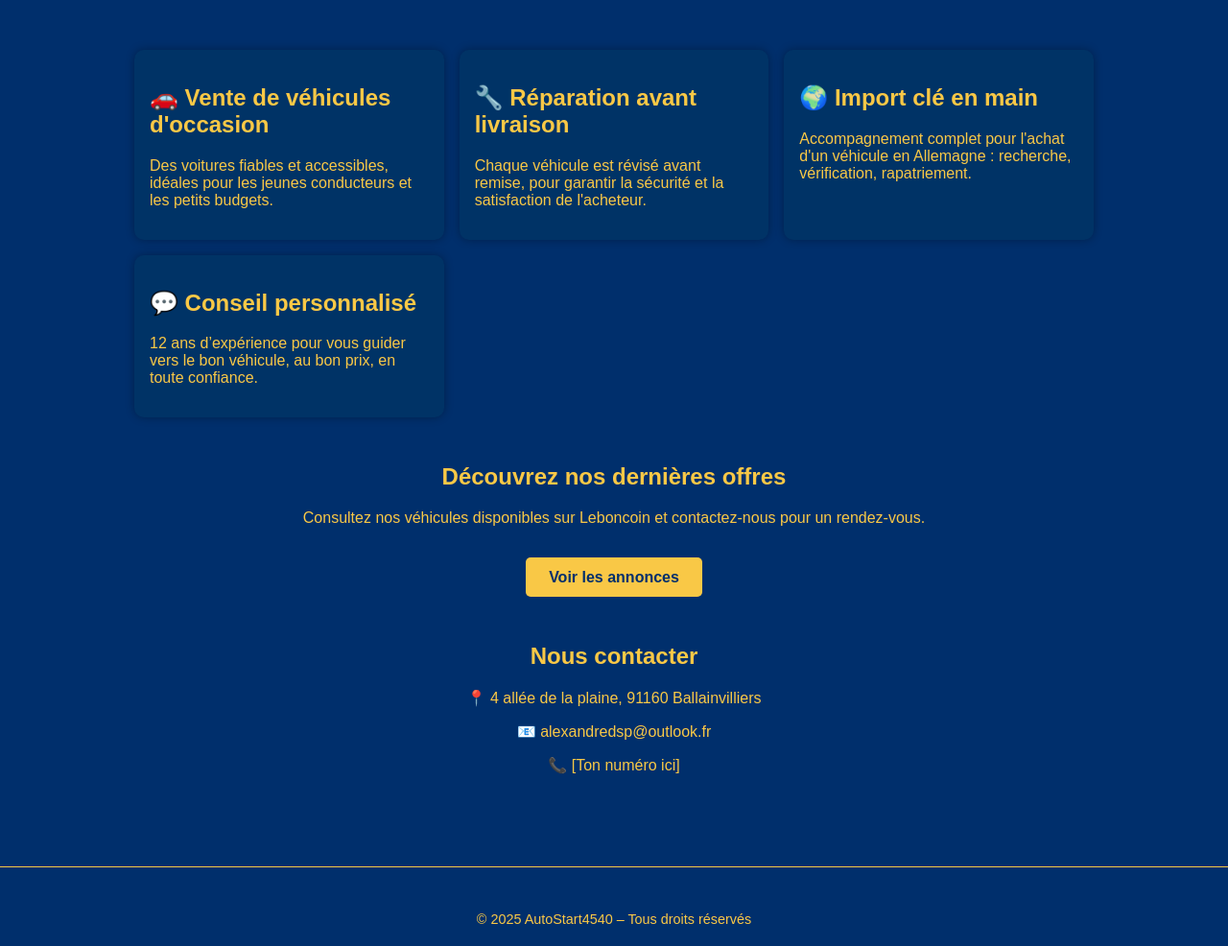
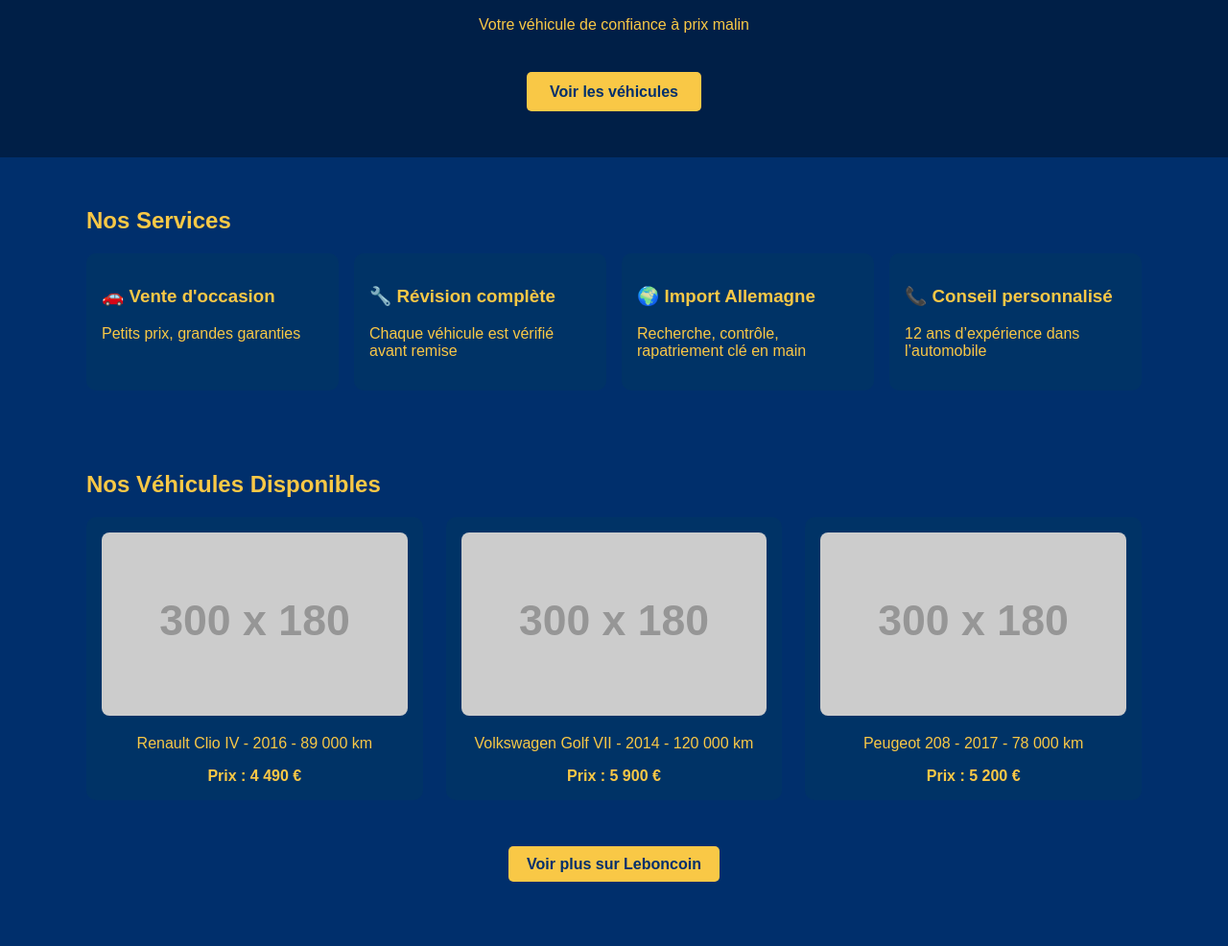
Before and after one commit to autostart4540/autostart4540, a plain HTML site: page index.html in a window 1280 px wide. Shown: the part 150-1136 px from the top of the page at 96% size. Drawn offline with Linux system fonts and the light colour scheme; placeholder pictures from the web are drawn by us.

Commit message:
Add files via upload

```diff
--- a/index.html
+++ b/index.html
@@ -7,42 +7,52 @@
   <link rel="stylesheet" href="style.css">
 </head>
 <body>
-  <header>
+  <header class="hero">
     <h1>AutoStart4540</h1>
-    <p>Votre partenaire automobile : véhicules à prix mini, service maxi</p>
+    <p>Votre véhicule de confiance à prix malin</p>
+    <a href="#vehicules" class="cta">Voir les véhicules</a>
   </header>
 
   <main>
-    <section class="cards">
-      <div class="card">
-        <h2>🚗 Vente de véhicules d'occasion</h2>
-        <p>Des voitures fiables et accessibles, idéales pour les jeunes conducteurs et les petits budgets.</p>
-      </div>
-      <div class="card">
-        <h2>🔧 Réparation avant livraison</h2>
-        <p>Chaque véhicule est révisé avant remise, pour garantir la sécurité et la satisfaction de l'acheteur.</p>
-      </div>
-      <div class="card">
-        <h2>🌍 Import clé en main</h2>
-        <p>Accompagnement complet pour l'achat d'un véhicule en Allemagne : recherche, vérification, rapatriement.</p>
-      </div>
-      <div class="card">
-        <h2>💬 Conseil personnalisé</h2>
-        <p>12 ans d’expérience pour vous guider vers le bon véhicule, au bon prix, en toute confiance.</p>
+    <section class="section">
+      <h2>Nos Services</h2>
+      <div class="grid">
+        <div class="card"><h3>🚗 Vente d'occasion</h3><p>Petits prix, grandes garanties</p></div>
+        <div class="card"><h3>🔧 Révision complète</h3><p>Chaque véhicule est vérifié avant remise</p></div>
+        <div class="card"><h3>🌍 Import Allemagne</h3><p>Recherche, contrôle, rapatriement clé en main</p></div>
+        <div class="card"><h3>📞 Conseil personnalisé</h3><p>12 ans d’expérience dans l’automobile</p></div>
       </div>
     </section>
 
-    <section class="annonces">
-      <h2>Découvrez nos dernières offres</h2>
-      <p>Consultez nos véhicules disponibles sur Leboncoin et contactez-nous pour un rendez-vous.</p>
-      <a href="https://www.leboncoin.fr" target="_blank" class="btn">Voir les annonces</a>
+    <section id="vehicules" class="section">
+      <h2>Nos Véhicules Disponibles</h2>
+      <div class="gallery">
+        <div class="vehicle">
+          <img src="https://via.placeholder.com/300x180?text=Clio+IV" alt="Clio IV" />
+          <p>Renault Clio IV - 2016 - 89 000 km</p>
+          <strong>Prix : 4 490 €</strong>
+        </div>
+        <div class="vehicle">
+          <img src="https://via.placeholder.com/300x180?text=Golf+VII" alt="Golf VII" />
+          <p>Volkswagen Golf VII - 2014 - 120 000 km</p>
+          <strong>Prix : 5 900 €</strong>
+        </div>
+        <div class="vehicle">
+          <img src="https://via.placeholder.com/300x180?text=208+Peugeot" alt="Peugeot 208" />
+          <p>Peugeot 208 - 2017 - 78 000 km</p>
+          <strong>Prix : 5 200 €</strong>
+        </div>
+      </div>
+      <div class="text-center">
+        <a class="cta" href="https://www.leboncoin.fr" target="_blank">Voir plus sur Leboncoin</a>
+      </div>
     </section>
 
-    <section class="contact">
-      <h2>Nous contacter</h2>
+    <section class="section contact">
+      <h2>Contact</h2>
       <p>📍 4 allée de la plaine, 91160 Ballainvilliers</p>
       <p>📧 alexandredsp@outlook.fr</p>
-      <p>📞 [Ton numéro ici]</p>
+      <p>📞 06 50 17 09 02</p>
     </section>
   </main>
 
--- a/style.css
+++ b/style.css
@@ -1,47 +1,79 @@
 
 body {
   margin: 0;
-  font-family: Arial, sans-serif;
+  font-family: 'Arial', sans-serif;
   background-color: #002F6C;
   color: #F9C846;
 }
-header, footer {
+a {
+  color: #002F6C;
+  text-decoration: none;
+}
+.hero {
+  background: #001f47;
+  color: #F9C846;
+  padding: 3rem 1rem;
   text-align: center;
+}
+.hero h1 {
+  font-size: 3rem;
+}
+.hero .cta {
+  display: inline-block;
+  margin-top: 1.5rem;
+  padding: 0.7rem 1.5rem;
+  background: #F9C846;
+  color: #002F6C;
+  font-weight: bold;
+  border-radius: 5px;
+}
+.section {
   padding: 2rem 1rem;
+  max-width: 1100px;
+  margin: auto;
 }
-h1 { font-size: 2.5rem; margin-bottom: 0.5rem; }
-main {
-  max-width: 1000px;
-  margin: auto;
-  padding: 1rem;
-}
-.cards {
+.grid {
   display: grid;
-  grid-template-columns: repeat(auto-fit, minmax(280px, 1fr));
+  grid-template-columns: repeat(auto-fit, minmax(220px, 1fr));
   gap: 1rem;
 }
 .card {
   background: #003366;
   padding: 1rem;
   border-radius: 10px;
-  box-shadow: 0 0 10px rgba(0,0,0,0.3);
 }
-.annonces, .contact {
+.gallery {
+  display: grid;
+  grid-template-columns: repeat(auto-fit, minmax(280px, 1fr));
+  gap: 1.5rem;
+  margin-top: 1rem;
+}
+.vehicle {
+  background: #003366;
+  padding: 1rem;
+  border-radius: 10px;
   text-align: center;
+}
+.vehicle img {
+  width: 100%;
+  border-radius: 8px;
+}
+.cta {
+  display: inline-block;
+  margin-top: 1rem;
+  background: #F9C846;
+  color: #002F6C;
+  padding: 0.6rem 1.2rem;
+  border-radius: 5px;
+  font-weight: bold;
+}
+.text-center {
+  text-align: center;
+  margin-top: 2rem;
+}
+footer {
+  text-align: center;
+  border-top: 1px solid #F9C846;
+  padding: 1rem;
   margin-top: 3rem;
 }
-.annonces .btn {
-  display: inline-block;
-  margin-top: 1rem;
-  background-color: #F9C846;
-  color: #002F6C;
-  padding: 0.7rem 1.5rem;
-  border-radius: 5px;
-  font-weight: bold;
-  text-decoration: none;
-}
-footer {
-  border-top: 1px solid #F9C846;
-  margin-top: 4rem;
-  font-size: 0.9rem;
-}
```
